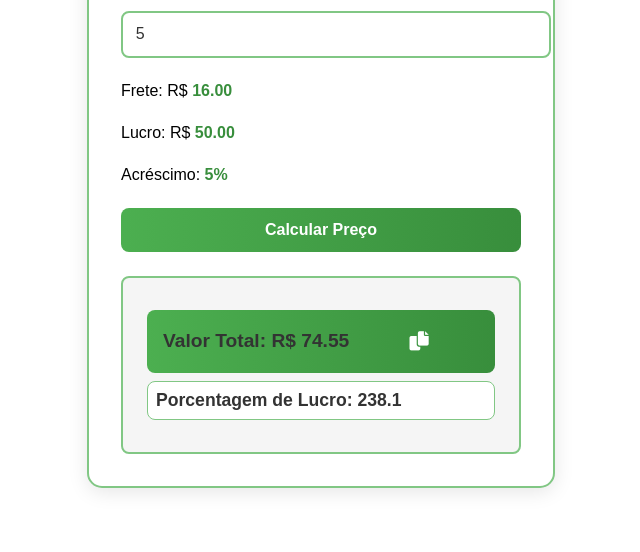
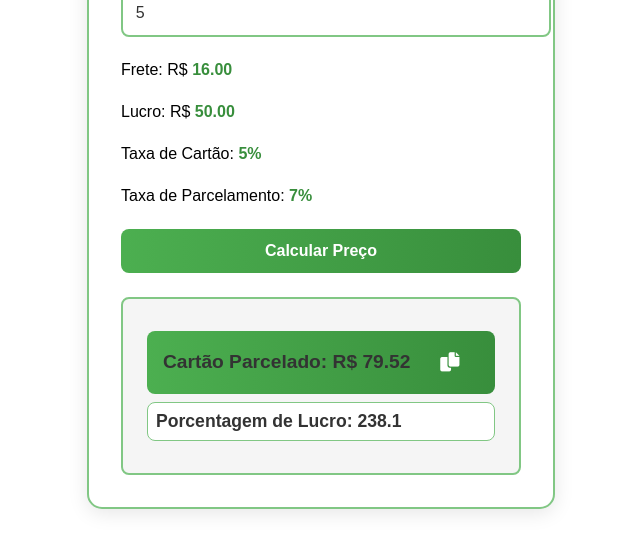
Before and after one commit to Adenilson-Silva-Dev/calculadora-de-pre-o, a plain HTML site: page index.html in a window 1280 px wide. Both pictures are taken after typing "5" into the empty fields and a click on the button "Calcular Preço". Shown: the part 232-784 px from the top of the page, without its empty margins (319-959 px from the left). Drawn offline with Linux system fonts and the light colour scheme.

Commit message:
atualizaçao capos e calculo cartao

```diff
--- a/index.html
+++ b/index.html
@@ -20,13 +20,16 @@
             <p>Lucro: R$ <span class="highlight">50.00</span></p>
         </div>
         <div class="input-group">
-            <p>Acréscimo: <span class="highlight">5%</span></p>
+            <p>Taxa de Cartão: <span class="highlight">5%</span></p>
+        </div>
+        <div class="input-group">
+            <p>Taxa de Parcelamento: <span class="highlight">7%</span></p>
         </div>
         <button onclick="calculatePrice()">Calcular Preço</button>
         <div class="result" id="result">
             <p class="total-value">
-                <span>Valor Total: R$ <span id="pixPrice">0.00</span></span>
-                <button class="copy-button" onclick="copyTotal()" title="Copiar valor total">
+                <span>Cartão Parcelado: R$ <span id="installmentPrice">0.00</span></span>
+                <button class="copy-button" onclick="copyTotal('installmentPrice')" title="Copiar valor parcelado">
                     <i class="fas fa-copy"></i>
                 </button>
             </p>
--- a/js/script.js
+++ b/js/script.js
@@ -17,21 +17,22 @@ function calculatePrice() {
     const baseProfit = 50; // Lucro fixo
     const shipping = 16; // Frete
 
-    // Cálculo do preço base (sem o acréscimo de 5%)
+    // Cálculo do preço base
     const basePrice = factoryPrice + baseProfit + shipping;
 
-    // Cálculo do acréscimo de 5%
-    const increment = basePrice * 0.05;
+    // Cálculo das taxas
+    const cardFee = basePrice * 0.05; // Taxa de 5% para cartão
+    const installmentFee = basePrice * 0.07; // Taxa de 7% para parcelamento
 
-    // Cálculo do preço final com acréscimo de 5%
-    const finalPrice = basePrice + increment;
+    // Cálculo do preço final
+    const installmentPrice = basePrice + cardFee + installmentFee; // Preço parcelado
 
     // Cálculo da porcentagem de lucro
     const baseWithoutProfit = factoryPrice + shipping;
     const profitPercentage = (baseProfit / baseWithoutProfit) * 100;
 
     // Exibir resultados
-    document.getElementById('pixPrice').textContent = finalPrice.toFixed(2);
+    document.getElementById('installmentPrice').textContent = installmentPrice.toFixed(2);
     document.getElementById('profitPercentage').textContent = profitPercentage.toFixed(1);
     document.getElementById('result').classList.add('show');
 }
@@ -57,8 +58,8 @@ function hideError() {
     }
 }
 
-function copyTotal() {
-    const totalValue = document.getElementById('pixPrice').textContent;
+function copyTotal(elementId) {
+    const totalValue = document.getElementById(elementId).textContent;
     const textToCopy = `R$ ${totalValue}`;
 
     // Criar um elemento temporário
@@ -74,7 +75,7 @@ function copyTotal() {
     document.body.removeChild(tempInput);
 
     // Feedback visual
-    const copyButton = document.querySelector('.copy-button i');
+    const copyButton = document.querySelector(`[onclick="copyTotal('${elementId}')"] i`);
     copyButton.classList.remove('fa-copy');
     copyButton.classList.add('fa-check');
     setTimeout(() => {
```
